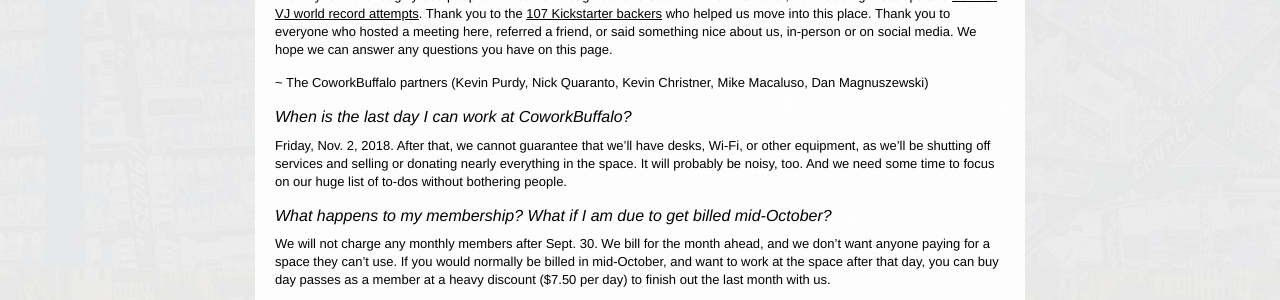
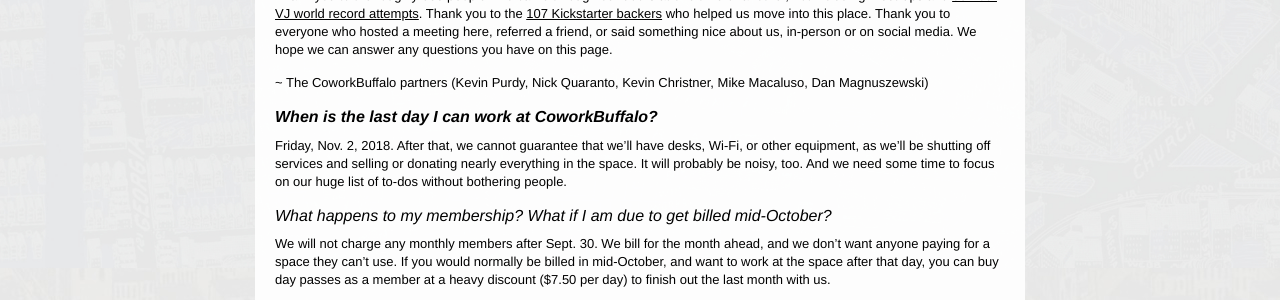
Before and after one commit to coworkbuffalo/coworkbuffalo.github.com, a Jekyll site: the page built from closing/index.markdown, in a window 1280 px wide. Shown: the part 632-932 px from the top of the page. Built offline with Jekyll 4.4.1, drawn with Linux system fonts in a browser that asks for light colours; comment, search, counter and statistics services are not loaded.

Commit message:
Bold H3s?

```diff
--- a/closing/index.markdown
+++ b/closing/index.markdown
@@ -20,7 +20,7 @@
 ~ The CoworkBuffalo partners
 (Kevin Purdy, Nick Quaranto, Kevin Christner, Mike Macaluso, Dan Magnuszewski)
 
-### When is the last day I can work at CoworkBuffalo?
+### **When is the last day I can work at CoworkBuffalo?**
 Friday, Nov. 2, 2018. After that, we cannot guarantee that we'll have desks, Wi-Fi, or other equipment, as we'll be shutting off services and selling or donating nearly everything in the space. It will probably be noisy, too. And we need some time to focus on our huge list of to-dos without bothering people.
 
 ### What happens to my membership? What if I am due to get billed mid-October?
```
